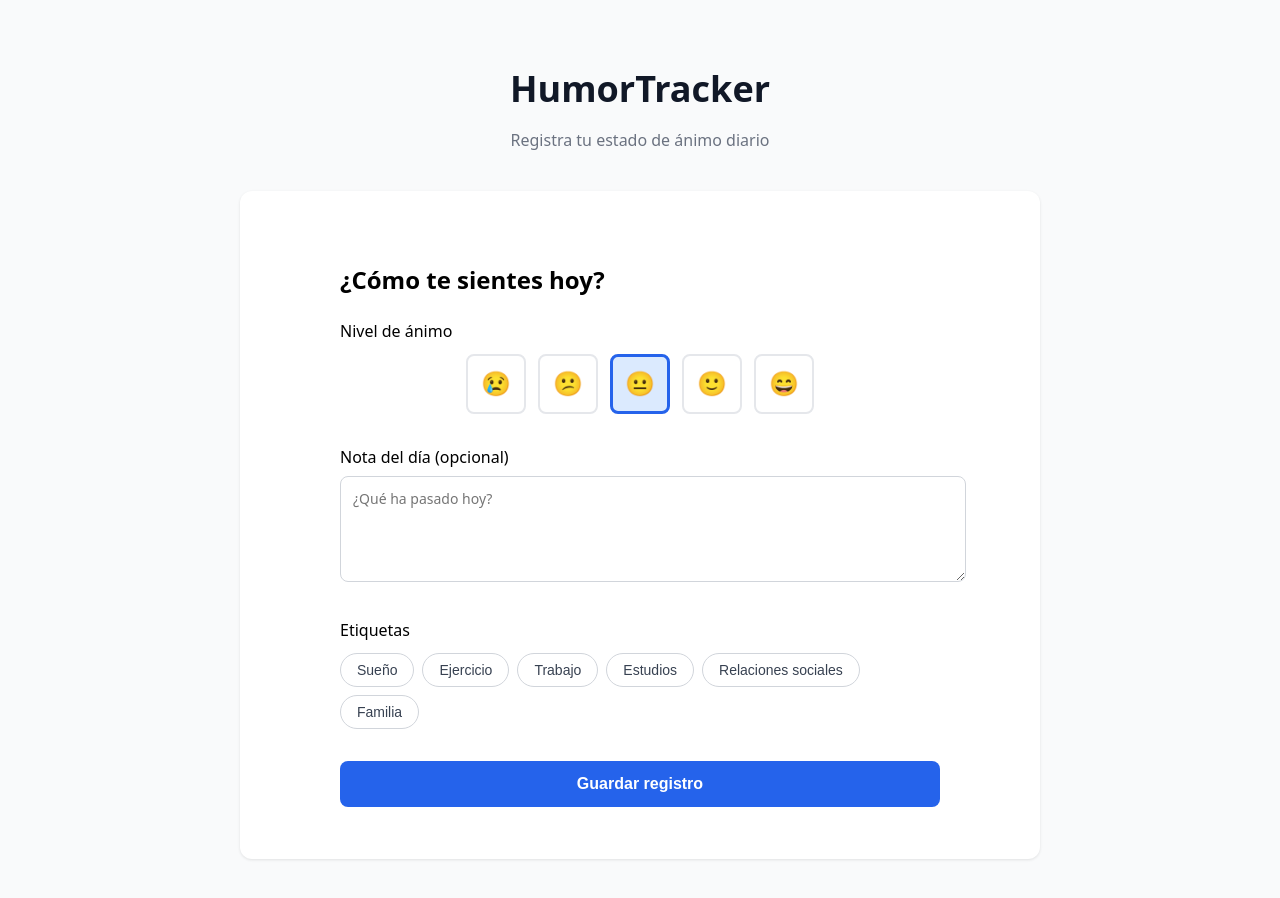
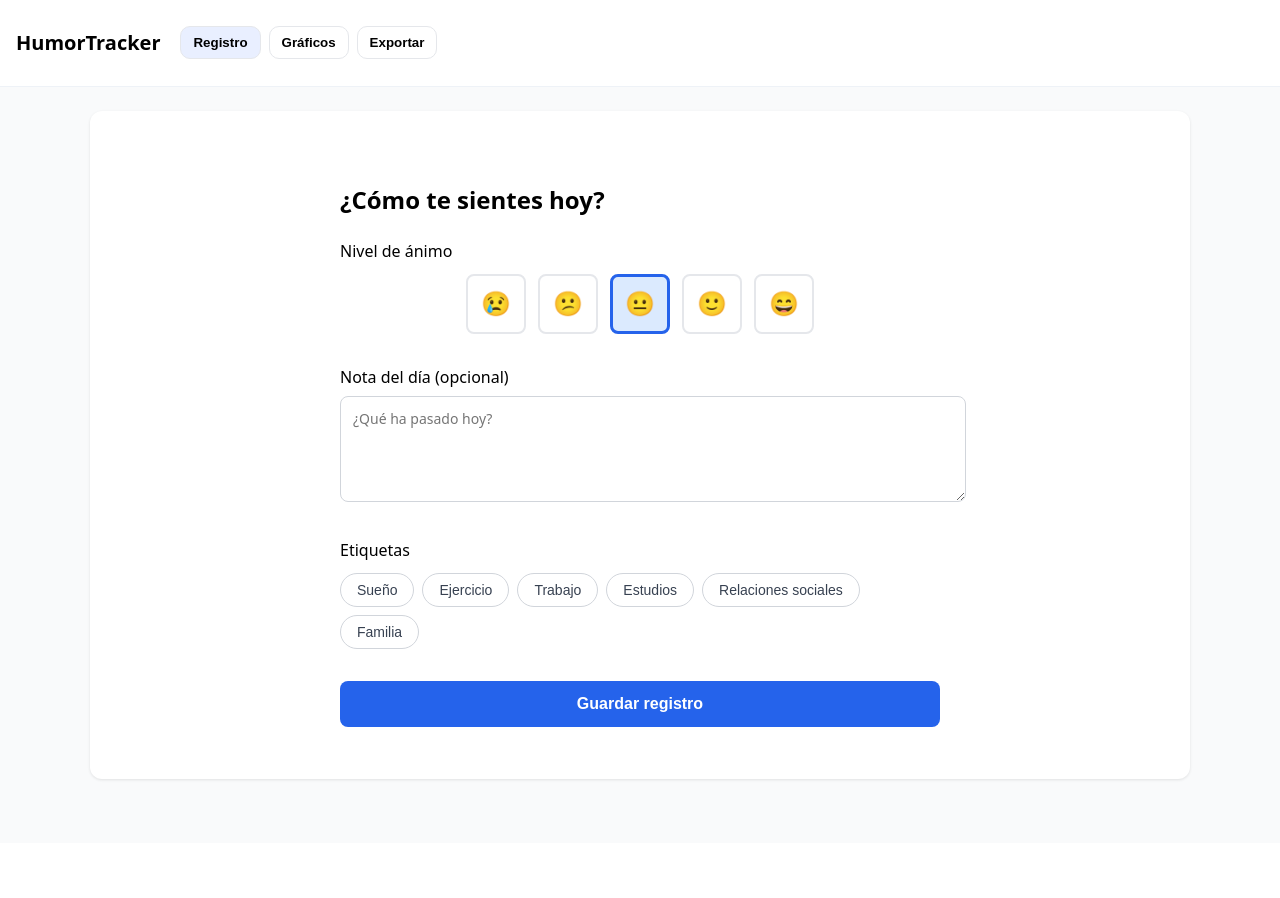
Before and after one commit to SiuAlvesPaixao/Humortrack, a React (Vite) app: page / in a window 1280 px wide. After the commit the page ends 843 px from the top, so only its background shows below. Built offline with nearby package versions, Linux system fonts and the light colour scheme.

Commit message:
Update App.tsx

```diff
--- a/src/App.tsx
+++ b/src/App.tsx
@@ -1,43 +1,70 @@
-import { useState } from 'react';
-import RegistroHumor from './components/RegistroHumor';
+import { useState } from "react";
+import RegistroHumor from "./components/RegistroHumor";
+import NavBar from "./components/NavBar";
+import Analytics from "./pages/Analytics";
+import { exportarCSV } from "./utils/exportCsv";
+
+type View = "registro" | "graficos" | "exportar";
 
 export default function App() {
-  const [mensajeExito, setMensajeExito] = useState('');
+  const [mensajeExito, setMensajeExito] = useState("");
+  const [view, setView] = useState<View>("registro");
 
   const manejarGuardado = () => {
-    setMensajeExito('✓ Registro guardado correctamente');
-    setTimeout(() => setMensajeExito(''), 3000);
+    setMensajeExito("✓ Registro guardado correctamente");
+    setTimeout(() => setMensajeExito(""), 3000);
   };
 
   return (
-    <div style={{ minHeight: '100vh', background: '#f9fafb', paddingTop: 40, paddingBottom: 40 }}>
-      <div style={{ maxWidth: 800, margin: '0 auto', padding: '0 20px' }}>
-        <header style={{ textAlign: 'center', marginBottom: 40 }}>
-          <h1 style={{ fontSize: 36, fontWeight: 700, color: '#111827', marginBottom: 8 }}>
-            HumorTracker
-          </h1>
-          <p style={{ color: '#6b7280', fontSize: 16 }}>
-            Registra tu estado de ánimo diario
-          </p>
-        </header>
+    <div style={{ minHeight: "100vh", background: "#f9fafb", paddingBottom: 40 }}>
+      <NavBar view={view} onNavigate={setView} />
 
+      <div style={{ maxWidth: 1100, margin: "0 auto", padding: "24px 20px" }}>
         {mensajeExito && (
-          <div style={{
-            background: '#d1fae5',
-            color: '#065f46',
-            padding: 16,
-            borderRadius: 8,
-            marginBottom: 24,
-            textAlign: 'center',
-            fontWeight: 500
-          }}>
+          <div
+            style={{
+              background: "#d1fae5",
+              color: "#065f46",
+              padding: 16,
+              borderRadius: 8,
+              marginBottom: 24,
+              textAlign: "center",
+              fontWeight: 500,
+            }}
+          >
             {mensajeExito}
           </div>
         )}
 
-        <div style={{ background: 'white', borderRadius: 12, boxShadow: '0 1px 3px rgba(0,0,0,0.1)', padding: 32 }}>
-          <RegistroHumor alGuardar={manejarGuardado} />
-        </div>
+        {view === "registro" && (
+          <div style={{ background: "white", borderRadius: 12, boxShadow: "0 1px 3px rgba(0,0,0,0.1)", padding: 32 }}>
+            <RegistroHumor alGuardar={manejarGuardado} />
+          </div>
+        )}
+
+        {view === "graficos" && <Analytics />}
+
+        {view === "exportar" && (
+          <div style={{ background: "white", borderRadius: 12, padding: 32 }}>
+            <h2 style={{ marginBottom: 12 }}>Exportar datos</h2>
+            <p style={{ marginBottom: 12 }}>
+              Descarga tu historial en CSV para compartirlo con profesionales o guardarlo.
+            </p>
+            <button
+              onClick={exportarCSV}
+              style={{
+                padding: "10px 14px",
+                borderRadius: 10,
+                border: "1px solid #2563eb",
+                background: "#2563eb",
+                color: "white",
+                fontWeight: 700,
+              }}
+            >
+              Descargar CSV
+            </button>
+          </div>
+        )}
       </div>
     </div>
   );
```
